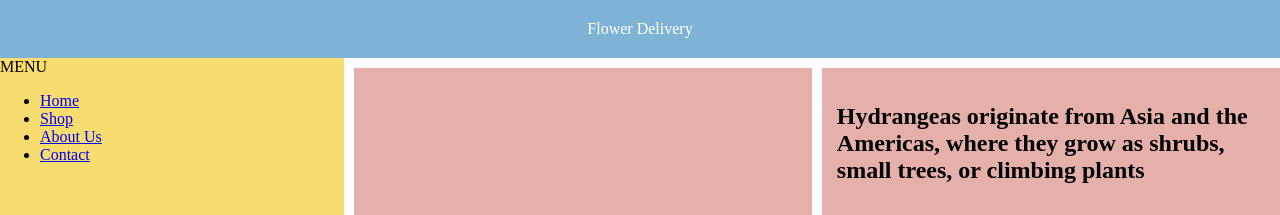
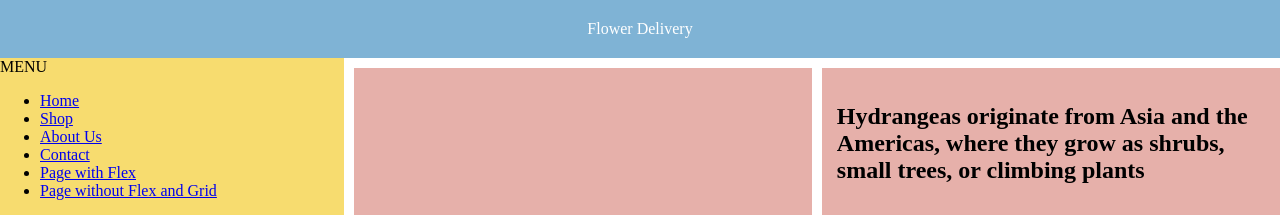
Before and after one commit to tpkvmr/webprog, a plain HTML site: page index.html in a window 1280 px wide. Shown: the top 215 px of the page. Drawn offline with Linux system fonts and the light colour scheme.

Commit message:
Update index.html

```diff
--- a/index.html
+++ b/index.html
@@ -19,6 +19,8 @@
             <li><a href="shop.html">Shop</a></li>
             <li><a href="aboutus.html">About Us</a></li>
             <li><a href="contact.html">Contact</a></li>
+            <li><a href="index.1.html">Page with Flex</a></li>
+            <li><a href="index.2.html">Page without Flex and Grid</a></li>
         </ul>
     </nav>
     <section id="content1">
```
